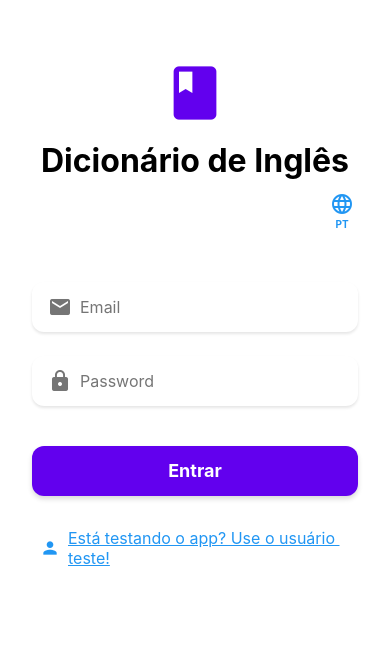
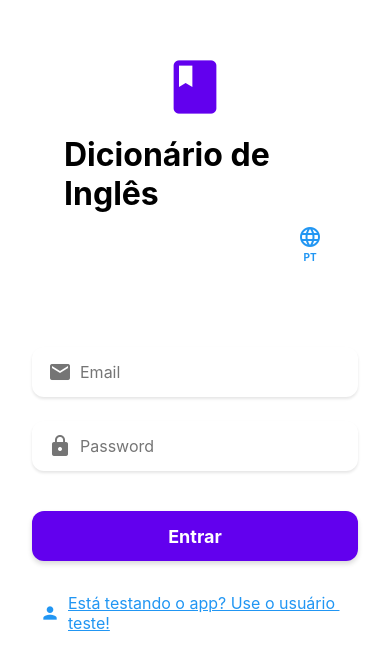
Before and after one commit to rogeriojr/mobile-chalenge-20240202-codesh, a React Native app: screen /Login in a window 390 px wide. Shown: the part 104-774 px from the top of the page. Built offline with nearby package versions, Linux system fonts and the light colour scheme.

Commit message:
fix: favorites corrections

```diff
--- a/src/screens/FavoritesScreen.tsx
+++ b/src/screens/FavoritesScreen.tsx
@@ -5,7 +5,6 @@ import {
   FlatList as RNFlatList,
   View,
   TouchableOpacity,
-  // ScrollView, // Removendo importação não utilizada
 } from "react-native";
 import { MaterialIcons } from "@expo/vector-icons";
 import { useNavigation } from "@react-navigation/native";
--- a/src/screens/LoginScreen.tsx
+++ b/src/screens/LoginScreen.tsx
@@ -109,25 +109,12 @@ export const LoginScreen: React.FC = () => {
     await StorageService.saveLanguage(newLang);
   };
 
-  // Handle back button press
-  const handleBack = () => {
-    navigation.goBack();
-  };
-
   return (
     <KeyboardAvoidingView
       style={styles.container}
       behavior={Platform.OS === "ios" ? "padding" : undefined}
       keyboardVerticalOffset={Platform.OS === "ios" ? 64 : 0}
     >
-      {/* <TouchableOpacity style={styles.backButton} onPress={handleBack}>
-        <MaterialIcons
-          name="arrow-back"
-          size={24}
-          color={theme.colors.primary}
-        />
-        <Text style={styles.backButtonText}>{t("common.back")}</Text>
-      </TouchableOpacity> */}
       <ScrollView contentContainerStyle={styles.scrollContainer}>
         <View style={styles.header}>
           <MaterialIcons name="book" size={64} color={theme.colors.primary} />
@@ -221,21 +208,9 @@ const styles = StyleSheet.create({
   },
   header: {
     alignItems: "center",
+    padding: theme.spacing.xl,
+    paddingTop: Platform.OS === "ios" ? 100 : 60,
     marginBottom: theme.spacing.xxl,
-  },
-  backButton: {
-    position: "absolute",
-    top: 40,
-    left: 0,
-    flexDirection: "row",
-    alignItems: "center",
-    padding: theme.spacing.sm,
-  },
-  backButtonText: {
-    marginLeft: theme.spacing.xs,
-    color: theme.colors.primary,
-    fontSize: theme.typography.fontSize.md,
-    fontWeight: "bold",
   },
   title: {
     fontSize: theme.typography.fontSize.xxxl,
```
